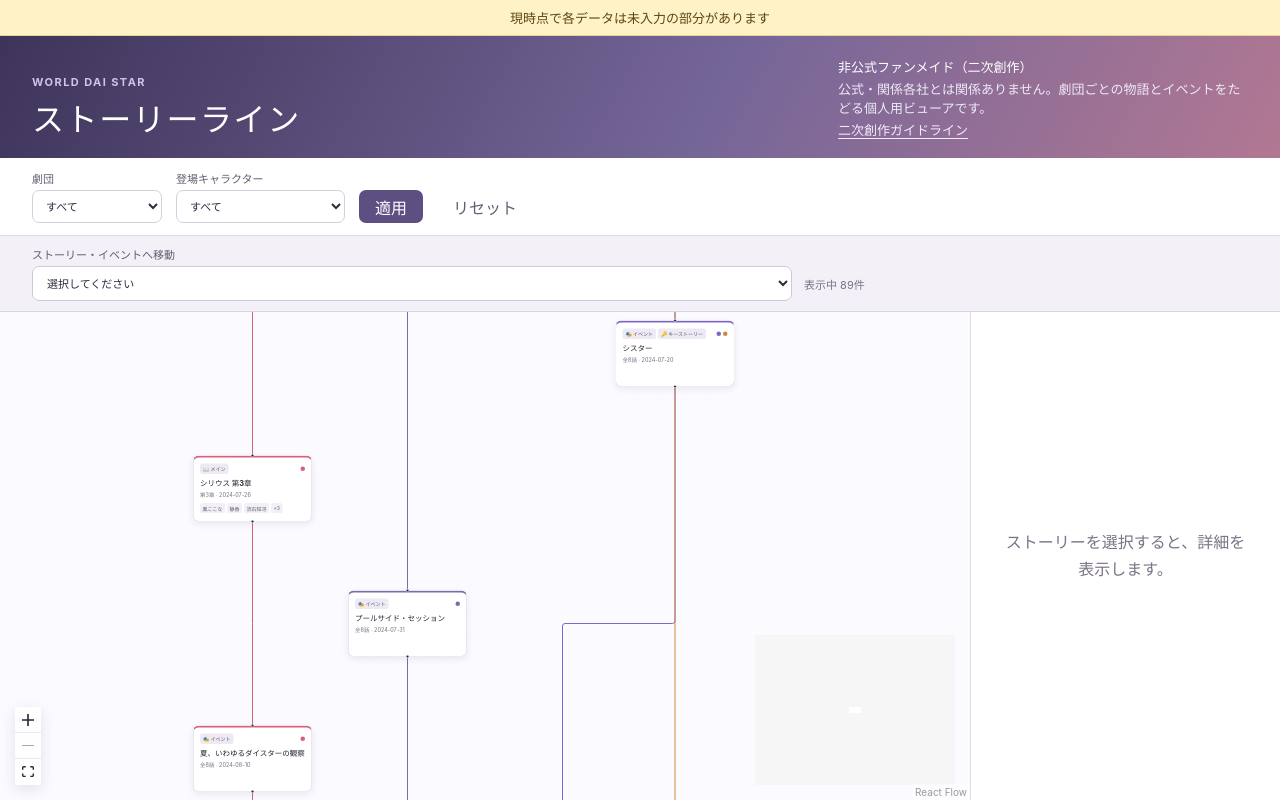
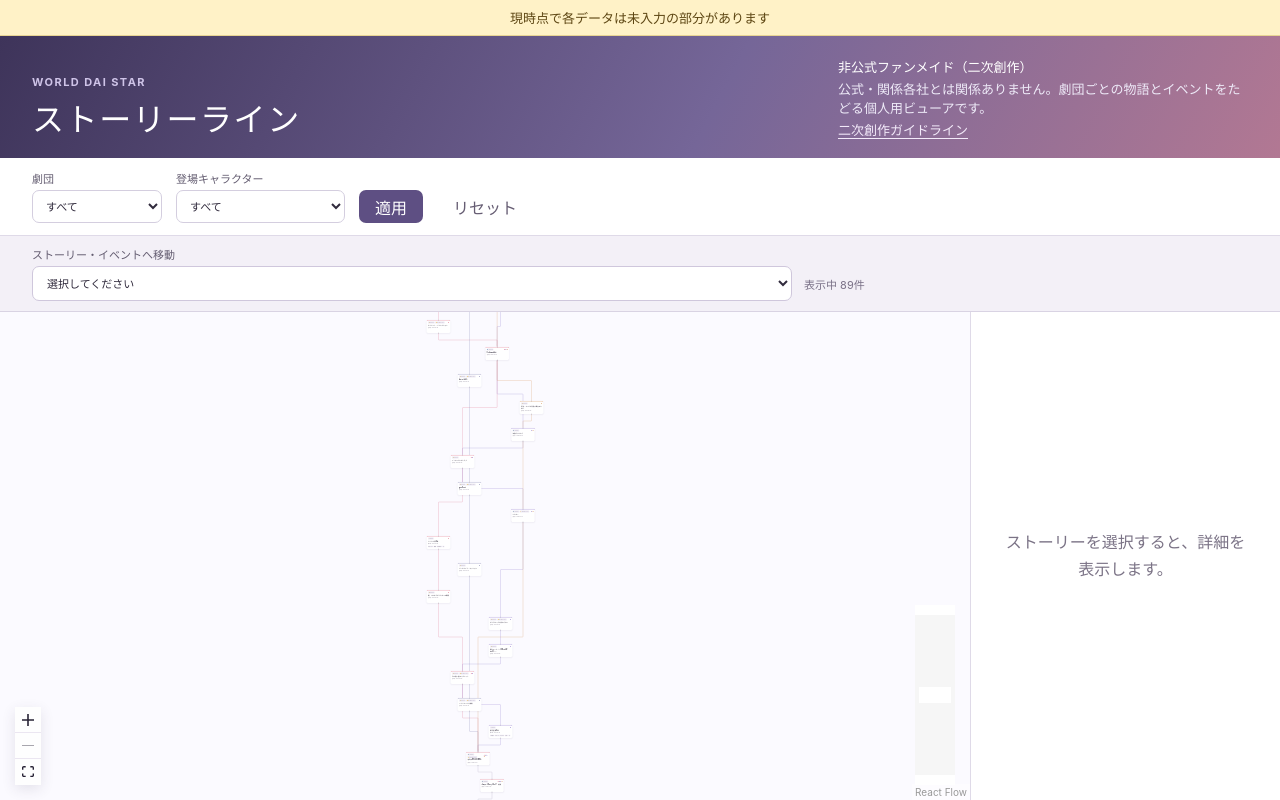
Before and after one commit to Gzom142/wds-scenario-flow, a React (Vite) app: page / in a window 1280 px wide. Built offline with nearby package versions, Linux system fonts and the light colour scheme.

Commit message:
Update minimap size

```diff
--- a/src/App.jsx
+++ b/src/App.jsx
@@ -1,5 +1,14 @@
 import { useCallback, useEffect, useMemo, useState } from 'react'
-import { Background, Controls, MiniMap, ReactFlow, ReactFlowProvider, useReactFlow } from '@xyflow/react'
+import {
+  Background,
+  Controls,
+  MiniMap,
+  ReactFlow,
+  ReactFlowProvider,
+  useNodesInitialized,
+  useReactFlow,
+  useStore,
+} from '@xyflow/react'
 import Filter from './components/Filter.jsx'
 import SidePanel from './components/SidePanel.jsx'
 import StoryNavigator from './components/StoryNavigator.jsx'
@@ -10,16 +19,30 @@ const nodeTypes = { story: StoryNode }
 const emptyFilter = { troupeId: '', characterId: '' }
 
 function FlowCanvas({ nodes, edges, selectedNodeId, focusRequest, onSelect }) {
-  const { fitView } = useReactFlow()
+  const { fitView, getNodesBounds } = useReactFlow()
+  const nodesInitialized = useNodesInitialized()
+  const viewportWidth = useStore((state) => state.width)
   const flowNodes = useMemo(() => nodes.map((node) => ({
     ...node,
     selected: node.id === selectedNodeId,
   })), [nodes, selectedNodeId])
+  const horizontalBounds = useMemo(() => (
+    nodesInitialized && flowNodes.length ? getNodesBounds(flowNodes) : null
+  ), [flowNodes, getNodesBounds, nodesInitialized])
+  const minZoom = useMemo(() => {
+    if (!horizontalBounds?.width || !viewportWidth) return 0.1
+    const horizontalPadding = viewportWidth <= 800 ? 16 : 32
+    return Math.max(0.1, Math.min(1, (viewportWidth - horizontalPadding * 2) / horizontalBounds.width))
+  }, [horizontalBounds, viewportWidth])
+  const translateExtent = useMemo(() => horizontalBounds ? [
+    [horizontalBounds.x, -Infinity],
+    [horizontalBounds.x + horizontalBounds.width, Infinity],
+  ] : undefined, [horizontalBounds])
 
   useEffect(() => {
     const frame = requestAnimationFrame(() => fitView({ padding: 0.22, duration: 260, maxZoom: 1 }))
     return () => cancelAnimationFrame(frame)
-  }, [nodes, fitView])
+  }, [nodes, fitView, minZoom])
 
   useEffect(() => {
     if (!focusRequest) return undefined
@@ -32,10 +55,27 @@ function FlowCanvas({ nodes, edges, selectedNodeId, focusRequest, onSelect }) {
     return () => cancelAnimationFrame(frame)
   }, [focusRequest, fitView])
 
-  return <ReactFlow nodes={flowNodes} edges={edges} nodeTypes={nodeTypes} onNodeClick={(_, node) => onSelect(node)} fitView fitViewOptions={{ padding: 0.22, maxZoom: 1 }} nodesDraggable={false} nodesConnectable={false} elementsSelectable>
+  return <ReactFlow
+    nodes={flowNodes}
+    edges={edges}
+    nodeTypes={nodeTypes}
+    onNodeClick={(_, node) => onSelect(node)}
+    fitView
+    fitViewOptions={{ padding: 0.22, maxZoom: 1 }}
+    minZoom={minZoom}
+    translateExtent={translateExtent}
+    nodesDraggable={false}
+    nodesConnectable={false}
+    elementsSelectable
+  >
     <Background gap={24} size={1} color="#ded9e8" />
     <Controls showInteractive={false} />
-    <MiniMap pannable zoomable nodeColor={(node) => node.data?.troupe?.color ?? '#817a91'} />
+    <MiniMap
+      pannable
+      zoomable
+      style={{ width: 40, height: 180 }}
+      nodeColor={(node) => node.data?.troupe?.color ?? '#817a91'}
+    />
   </ReactFlow>
 }
 
--- a/src/styles.css
+++ b/src/styles.css
@@ -53,4 +53,4 @@ dt { color: #81788e; } dd { margin: 0; color: #3f364b; }
 .music-embed iframe { display: block; width: 100%; max-width: 660px; overflow: hidden; border: 0; border-radius: 8px; background: transparent; }
 .music-link { display: inline-block; margin-top: 7px; color: #5e4f83; font-size: 12px; font-weight: 700; }
 .character-list { display: grid; gap: 7px; margin: 0; padding: 0; list-style: none; font-size: 13px; }.character-list li { display: flex; align-items: center; gap: 8px; }.character-list i { width: 9px; height: 9px; border-radius: 50%; }
-@media (max-width: 800px) { .app-shell { min-height: 780px; }.data-notice { padding: 7px 18px; font-size: 12px; }.app-header { align-items: start; padding: 18px 18px 15px; flex-direction: column; gap: 8px; }.filter-bar { padding: 10px 18px; }.story-navigator { padding: 9px 18px; }.workspace { grid-template-columns: 1fr; grid-template-rows: minmax(420px, 1fr) auto; }.side-panel { max-height: 330px; border-top: 1px solid #dfdae8; border-left: 0; }.flow-area { min-height: 420px; } }
+@media (max-width: 800px) { .app-shell { min-height: 780px; }.data-notice { padding: 7px 18px; font-size: 12px; }.app-header { align-items: start; padding: 18px 18px 15px; flex-direction: column; gap: 8px; }.filter-bar { padding: 10px 18px; }.story-navigator { padding: 9px 18px; }.workspace { grid-template-columns: 1fr; grid-template-rows: minmax(420px, 1fr) auto; }.side-panel { max-height: 330px; border-top: 1px solid #dfdae8; border-left: 0; }.flow-area { min-height: 420px; }.react-flow__minimap { margin: 8px; }.react-flow__minimap-svg { width: 98px; height: 126px; } }
```
